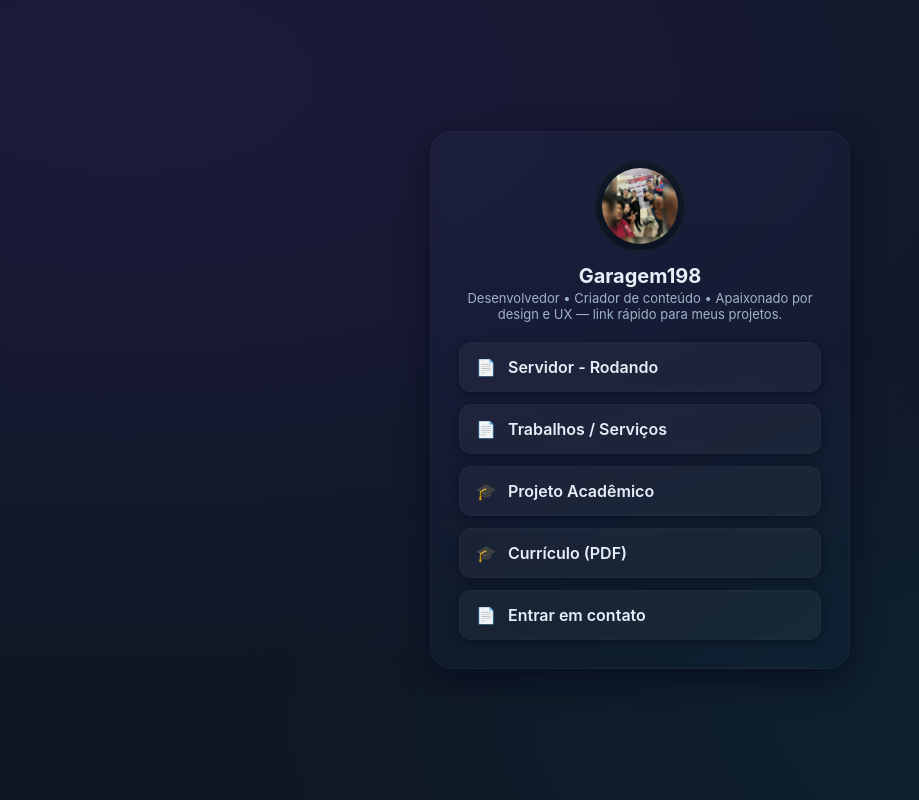
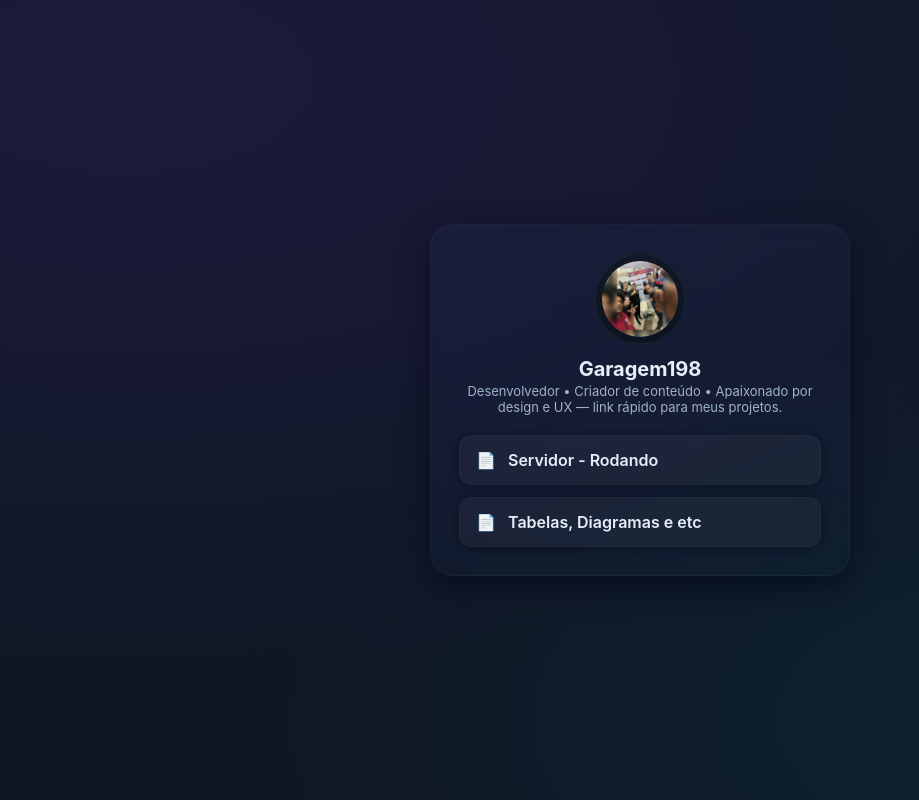
Before and after one commit to Alexandre365/My-Linktree, a plain HTML site: page index.html in a window 1280 px wide. Shown: the whole page, without its empty margins (0-919 px from the left). Drawn offline with Linux system fonts and the light colour scheme.

Commit message:
Update index.html
Atualização foda

```diff
--- a/index.html
+++ b/index.html
@@ -114,25 +114,11 @@
         Servidor - Rodando
       </a>
 
-      <a class="btn" href="#" target="_blank" rel="noopener noreferrer">
+      <a class="btn" href="https://drive.google.com/drive/folders/1Vvh8Uv0RzTrvBeU7AlmkFIZI7CRzJEpU" target="_blank" rel="noopener noreferrer">
         <span class="icon" aria-hidden="true">📄</span>
-        Trabalhos / Serviços
+        Tabelas, Diagramas e etc
       </a>
 
-      <a class="btn" href="#" target="_blank" rel="noopener noreferrer">
-        <span class="icon" aria-hidden="true">🎓</span>
-        Projeto Acadêmico
-      </a>
-
-      <a class="btn" href="#" target="_blank" rel="noopener noreferrer">
-        <span class="icon" aria-hidden="true">🎓</span>
-        Currículo (PDF)
-      </a>
-
-      <a class="btn" href="mailto:seu-email@exemplo.com" aria-label="Enviar email">
-        <span class="icon" aria-hidden="true">📄</span>
-        Entrar em contato
-      </a>
     </section>
 
   </main>
```
